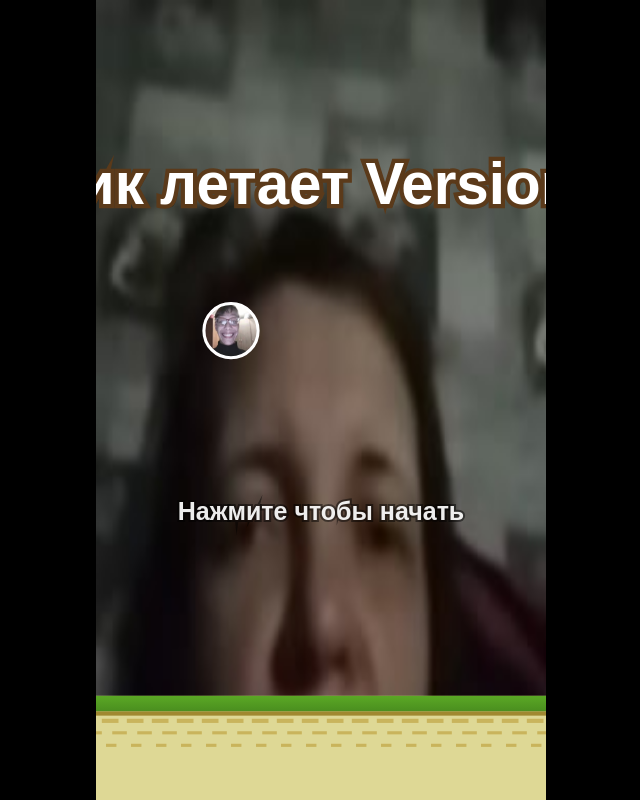
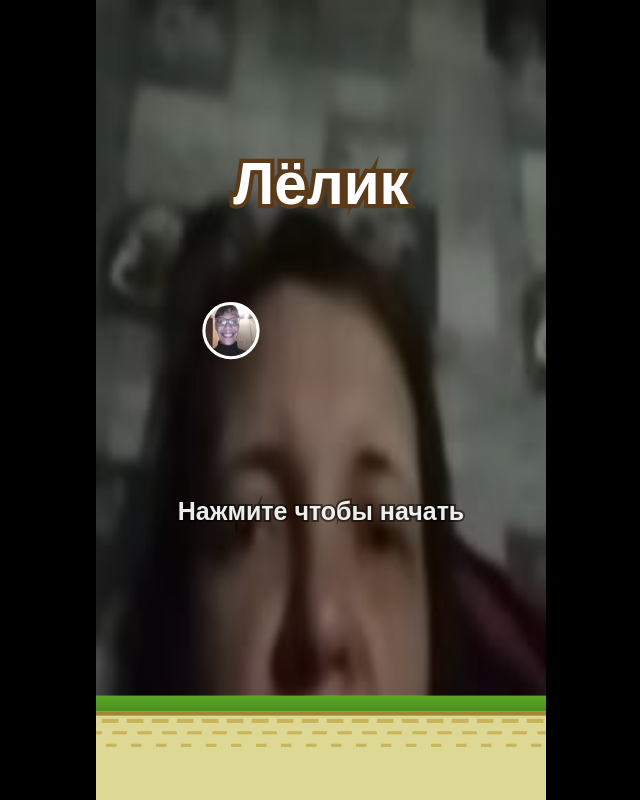
Before and after one commit to KolinKio/LELIK, a plain HTML site: page index.html in a window 1280 px wide. Shown: the whole page, without its empty margins (319-959 px from the left). Drawn offline with Linux system fonts and the light colour scheme.

Commit message:
Update index.html

```diff
--- a/index.html
+++ b/index.html
@@ -561,12 +561,12 @@
             ctx.textAlign = 'center';
             ctx.textBaseline = 'middle';
             ctx.fillStyle = 'rgba(0,0,0,0.3)';
-            ctx.fillText('Лёлик летает Version 6.7', GAME_WIDTH / 2 + 3, 180 + 3);
+            ctx.fillText('Лёлик', GAME_WIDTH / 2 + 3, 180 + 3);
             ctx.strokeStyle = '#5B3A1A';
             ctx.lineWidth = 8;
-            ctx.strokeText('Лёлик летает Version 6.7', GAME_WIDTH / 2, 180);
+            ctx.strokeText('Лёлик', GAME_WIDTH / 2, 180);
             ctx.fillStyle = '#FFF';
-            ctx.fillText('Лёлик летает Version 6.7', GAME_WIDTH / 2, 180);
+            ctx.fillText('Лёлик', GAME_WIDTH / 2, 180);
             ctx.restore();
 
             const alpha = 0.5 + Math.sin(gameTime * 0.004) * 0.5;
```
